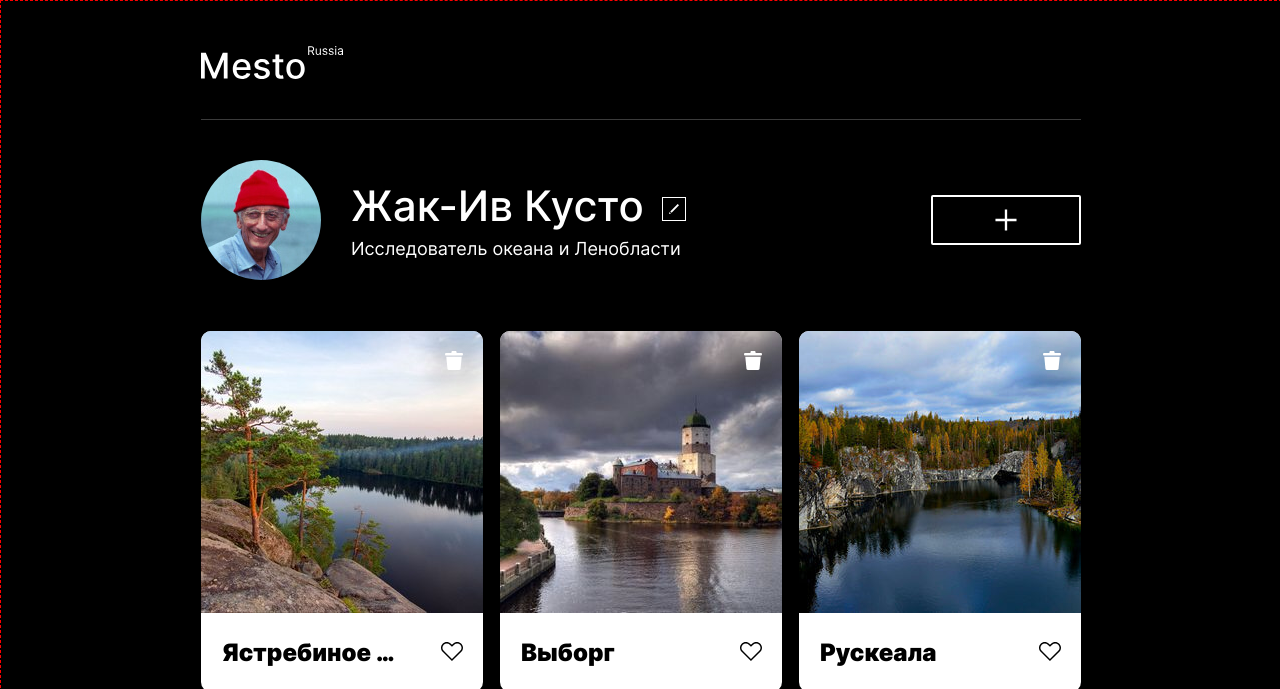
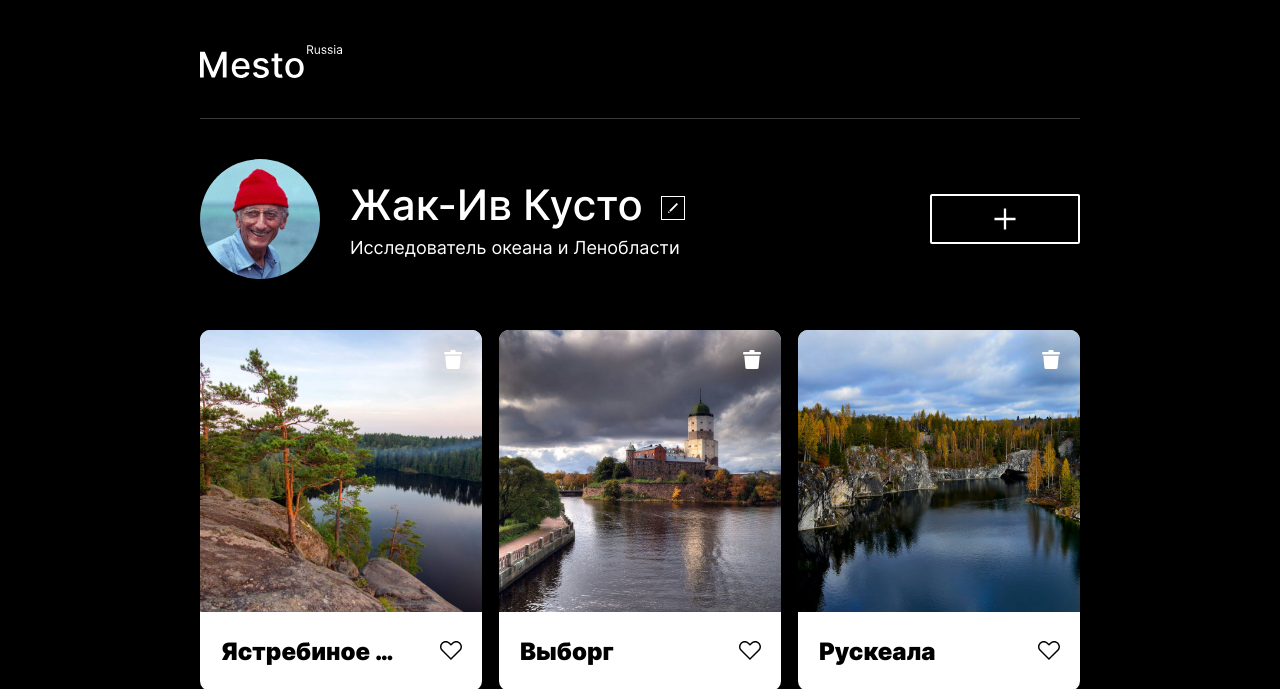
Before and after one commit to Kargobober/mesto-project-bootcamp, a plain HTML site: page index.html in a window 1280 px wide. Shown: the top 689 px of the page. Drawn offline with Linux system fonts and the light colour scheme.

Commit message:
fix: big picture, h-scroll because of dev-css-property
specify higher resolutions for my cards in the array (they were
prepared from the very beginning)
remove the horizontal scroll due to the technical boundaries of the
document (not 1280px, but 1282px)

```diff
--- a/blocks/page/page.css
+++ b/blocks/page/page.css
@@ -16,6 +16,8 @@
   text-rendering: optimizeLegibility;
 
   /* Отладочные свойства */
-  border: 1px red dashed;
+  /* border: 1px red dashed;
+  max-width: 1282px;
+  box-sizing: border-box; */
   /* background-color: #d89292; */
 }
--- a/index.js
+++ b/index.js
@@ -27,15 +27,15 @@ const initialCards = [
   },
   {
     name: 'Рускеала',
-    link: './images/place-ruskeala.jpg',
+    link: './images/place-ruskeala-big.jpg',
   },
   {
     name: 'Выборг',
-    link: './images/place-vyborg.jpg',
+    link: './images/place-vyborg-big.jpg',
   },
   {
     name: 'Ястребиное озеро',
-    link: './images/place-yastrebinoye.jpg',
+    link: './images/place-yastrebinoye-big.jpg',
   },
 ]
 
@@ -117,6 +117,7 @@ initialCards.forEach(item => {
   insertCard(newCard);
 });
 
+
 /* -----Обработчики событий----- */
 // Нажатие на редактирование профиля
 profileButtonEdit.addEventListener('click', function(evt) {
```
